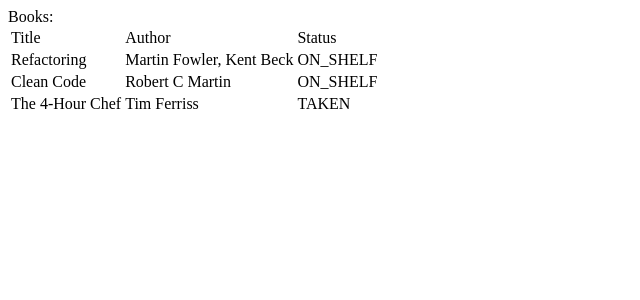
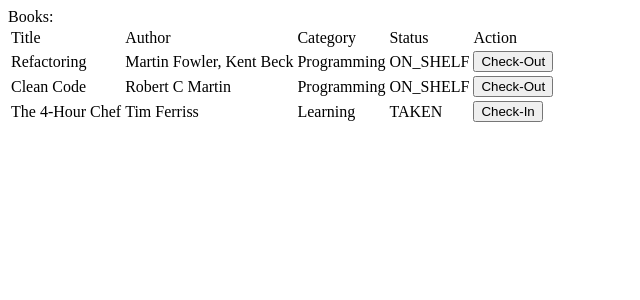
Before and after one commit to claudiofreitas/book-library-react, a React (Vite) app: page / in a window 1280 px wide. Shown: the top 300 px of the page, without its empty margins (0-640 px from the left). Built offline with nearby package versions, Linux system fonts and the light colour scheme.

Commit message:
Add check-in/out buttons. Feature not working yet.

```diff
--- a/src/App.js
+++ b/src/App.js
@@ -2,7 +2,7 @@
 import BookListPage from './pages/BookListPage';
 
 const App = () => {
-  const fakeBookList = [
+  const bookList = [
     {
       id: 1,
       title: 'Refactoring',
@@ -15,19 +15,34 @@
       title: 'Clean Code',
       author: 'Robert C Martin',
       category: 'Programming',
-      status: 'ON_SHELF'
+      status: 'ON_SHELF',
     },
     {
       id: 3,
       title: 'The 4-Hour Chef',
       author: 'Tim Ferriss',
       category: 'Learning',
-      status: 'TAKEN'
+      status: 'TAKEN',
     },
   ];
+
+  const checkIn = (book) => {
+    const bookIndex = bookList.findIndex(
+      (listElement) => listElement.id === book.id
+    );
+    bookList[bookIndex].status = 'ON_SHELF';
+  };
+
+  const checkOut = (book) => {
+    const bookIndex = bookList.findIndex(
+      (listElement) => listElement.id === book.id
+    );
+    bookList[bookIndex].status = 'TAKEN';
+  };
+
   return (
     <div>
-      <BookListPage booklist={fakeBookList} />
+      <BookListPage booklist={bookList} checkIn={checkIn} checkOut={checkOut} />
     </div>
   );
 };
--- a/src/pages/BookListPage.js
+++ b/src/pages/BookListPage.js
@@ -1,7 +1,6 @@
 import React from 'react';
 
-const BookListPage = (props) => {
-  const { booklist } = props;
+const BookListPage = ({ booklist, checkIn, checkOut }) => {
   return (
     <div>
       Books:
@@ -10,7 +9,9 @@
           <tr>
             <td>Title</td>
             <td>Author</td>
+            <td>Category</td>
             <td>Status</td>
+            <td>Action</td>
           </tr>
         </thead>
         <tbody>
@@ -18,7 +19,15 @@
             <tr key={book.id}>
               <td>{book.title}</td>
               <td>{book.author}</td>
+              <td>{book.category}</td>
               <td>{book.status}</td>
+              <td>
+                {book.status === 'TAKEN' ? (
+                  <button onClick={(e) => checkIn(book)}>Check-In</button>
+                ) : (
+                  <button onClick={(e) => checkOut(book)}>Check-Out</button>
+                )}
+              </td>
             </tr>
           ))}
         </tbody>
```
